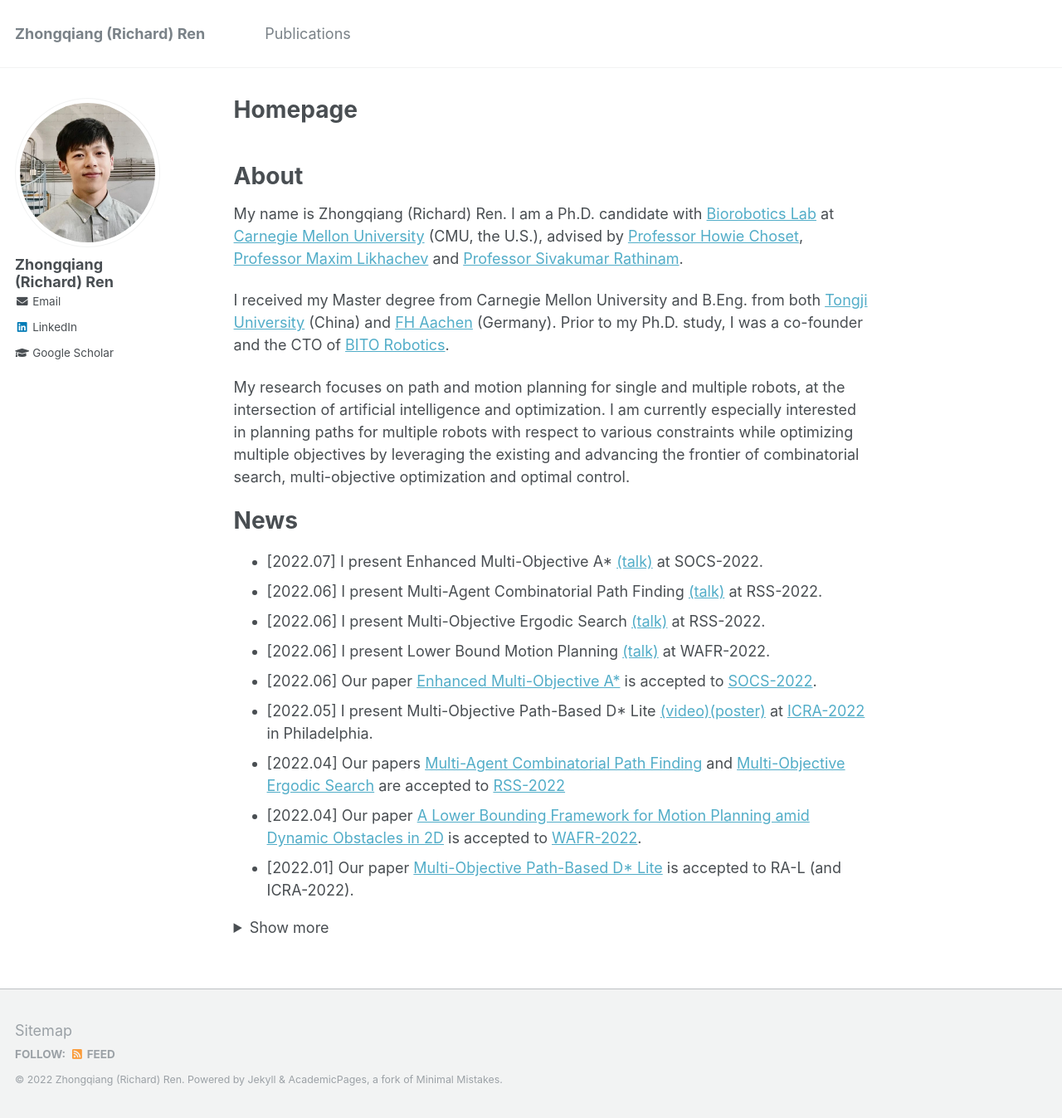
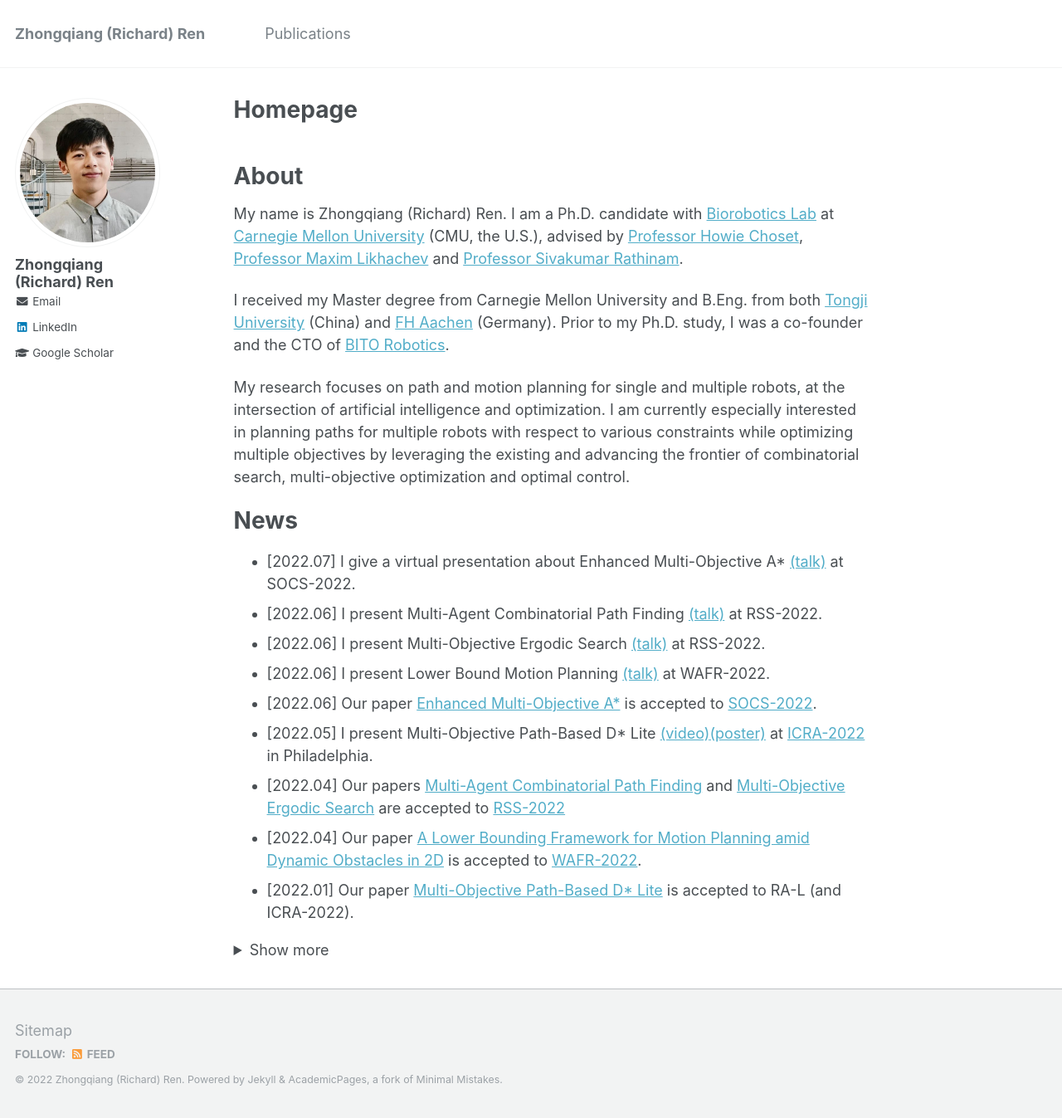
Before and after one commit to wonderren/wonderren.github.io, a Jekyll site: the page built from _pages/about.md, in a window 1280 px wide and 1347 px high. Shown: the whole window at 83% size. Built offline with Jekyll 4.4.1, drawn with Linux system fonts in a browser that asks for light colours.

Commit message:
tiny change

```diff
--- a/_pages/about.md
+++ b/_pages/about.md
@@ -34,7 +34,7 @@ I am currently especially interested in planning paths for multiple robots with
 News
 ======
 
-* \[2022.07\] I present Enhanced Multi-Objective A* [(talk)](https://youtu.be/ej_a7IG4s4w) at SOCS-2022.
+* \[2022.07\] I give a virtual presentation about Enhanced Multi-Objective A* [(talk)](https://youtu.be/ej_a7IG4s4w) at SOCS-2022.
 * \[2022.06\] I present Multi-Agent Combinatorial Path Finding [(talk)](https://youtu.be/V17vQSZP5Zs?t=2853) at RSS-2022.
 * \[2022.06\] I present Multi-Objective Ergodic Search [(talk)](https://youtu.be/A6rRCVtB2sM?t=1548) at RSS-2022.
 * \[2022.06\] I present Lower Bound Motion Planning [(talk)](https://youtu.be/gM_w2HAYJww?t=28388) at WAFR-2022.
```
